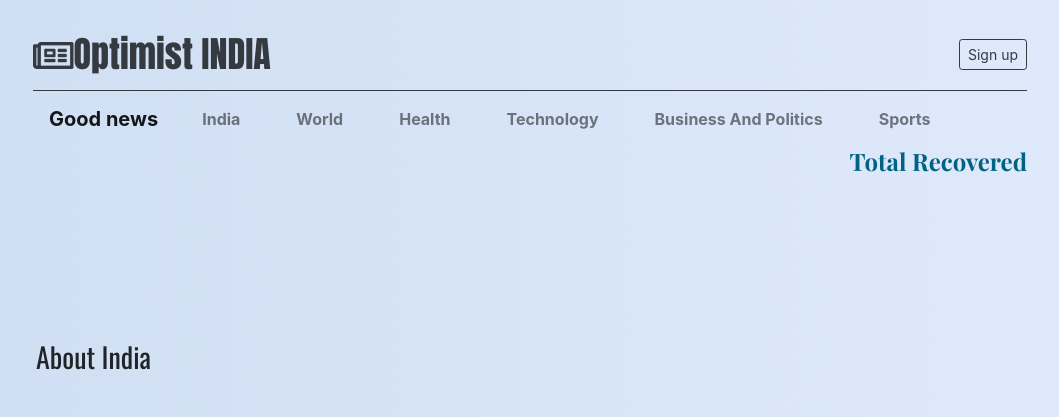
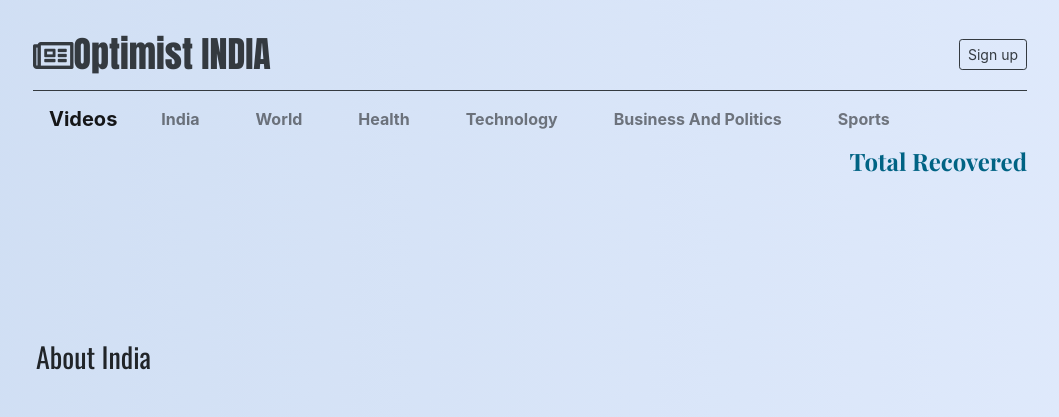
Before and after one commit to Rushabh-Runwal/optimist-India, a plain HTML site: page index.html in a window 1280 px wide. Shown: the top 417 px of the page, without its empty margins (110-1169 px from the left). Drawn offline with nearby package versions, Linux system fonts and the light colour scheme; no server answers.

Commit message:
Update index.html

```diff
--- a/index.html
+++ b/index.html
@@ -34,7 +34,7 @@
 
 
         <nav class="navbar navbar-expand-lg navbar-light">
-            <a class="navbar-brand" href="#">Good news</a>
+            <a class="navbar-brand" href="#">Videos</a>
             <button class="navbar-toggler" type="button" data-toggle="collapse" data-target="#navbarNav" aria-controls="navbarNav" aria-expanded="false" aria-label="Toggle navigation">
                 <span class="navbar-toggler-icon"></span>
             </button>
```
